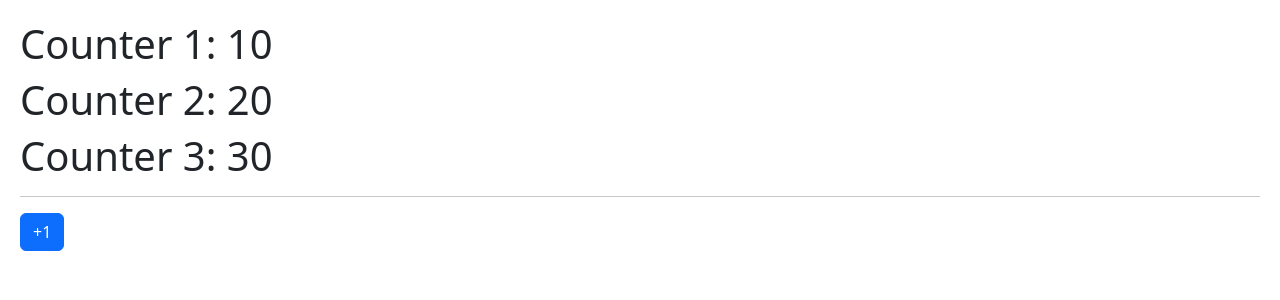
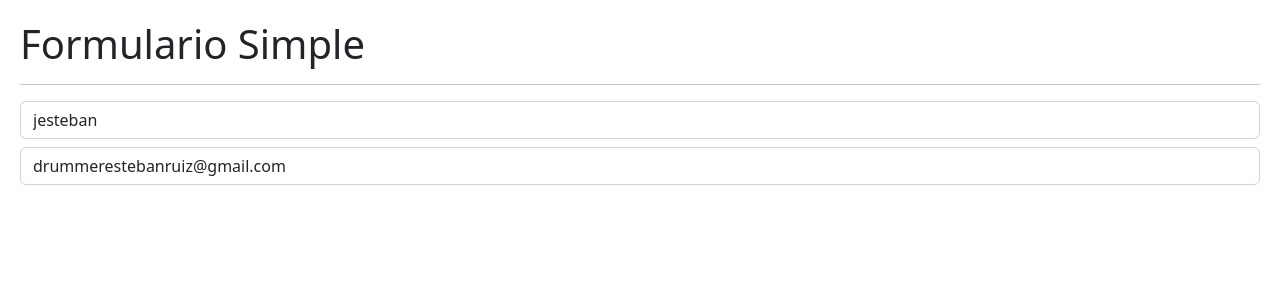
Before and after one commit to jesteban96/react-hooks, a React (Vite) app: page / in a window 1280 px wide. Shown: the top 300 px of the page. Built offline with nearby package versions, Linux system fonts and the light colour scheme.

Commit message:
sube hooks

```diff
--- /dev/null
+++ b/src/01-useState/CounterWithCustomHooks.jsx
@@ -0,0 +1,18 @@
+import { useCounter } from "../hooks/useCounter";
+
+export const CounterWithCustomHooks = () => {
+
+    const {counter,increment,decrement,reset}= useCounter();
+
+    return (
+        <>
+            <h1>Counter With Hook: {counter}</h1>
+
+            <hr />
+
+            <button className="btn btn-primary" onClick={increment}>+1</button>
+            <button className="btn btn-primary" onClick={reset}>Reset</button>
+            <button className="btn btn-primary" onClick={decrement}>-1</button>
+        </>
+    );
+}
--- /dev/null
+++ b/src/02-useEffect/Message.jsx
@@ -0,0 +1,19 @@
+import { useEffect } from "react";
+
+export const Message = () => {
+
+    useEffect(() => {
+      console.log('Message Mounted');
+
+      return () => {
+        console.log('Message UnMounted');
+      }
+    }, [])
+
+
+    return (
+        <>
+            <h3>Usuario ya existe</h3>
+        </>
+    );
+}
--- /dev/null
+++ b/src/02-useEffect/SimpleForm.jsx
@@ -0,0 +1,56 @@
+import { useEffect, useState } from "react";
+import { Message } from "./Message";
+
+export const SimpleForm = () => {
+
+    const [formState, setFormState] = useState({
+        username:'jesteban',
+        email:'drummerestebanruiz@gmail.com'
+    });
+
+    const {username,email}=formState;
+
+    const onInputChange = ({target}) =>{
+        const {name,value}=target;
+        setFormState({
+            ...formState,
+            [name]:value
+        });
+    }
+
+    useEffect(() => {
+        // console.log('Email change');
+    }, [email])
+
+
+    return (
+        <>
+            <h1>Formulario Simple</h1>
+            <hr />
+
+            <input
+                type="text"
+                className="form-control mb-2"
+                placeholder="Username"
+                name="username"
+                aria-label="username"
+                value={username}
+                onChange={onInputChange}
+            />
+
+            <input
+                type="email"
+                className="form-control mb-2"
+                placeholder="example@email.com"
+                name="email"
+                aria-label="email"
+                value={email}
+                onChange={onInputChange}
+            />
+
+            {
+                (username === 'jesteban2') && <Message/>
+            }
+        </>
+    );
+}
--- a/src/main.jsx
+++ b/src/main.jsx
@@ -1,12 +1,14 @@
 import React from 'react'
 import ReactDOM from 'react-dom/client'
-import { CounterApp } from './01-useState/CounterApp'
+import { SimpleForm } from './02-useEffect/SimpleForm'
+// import { CounterWithCustomHooks } from './01-useState/CounterWithCustomHooks'
+// import { CounterApp } from './01-useState/CounterApp'
 // import { HooksApp } from './HooksApp'
 import './index.css'
 
 
 ReactDOM.createRoot(document.getElementById('root')).render(
   <React.StrictMode>
-    <CounterApp />
+    <SimpleForm />
   </React.StrictMode>
 )
```
Also changed, not shown: src/hooks/useCounter.js (added, +26 -0 lines).
